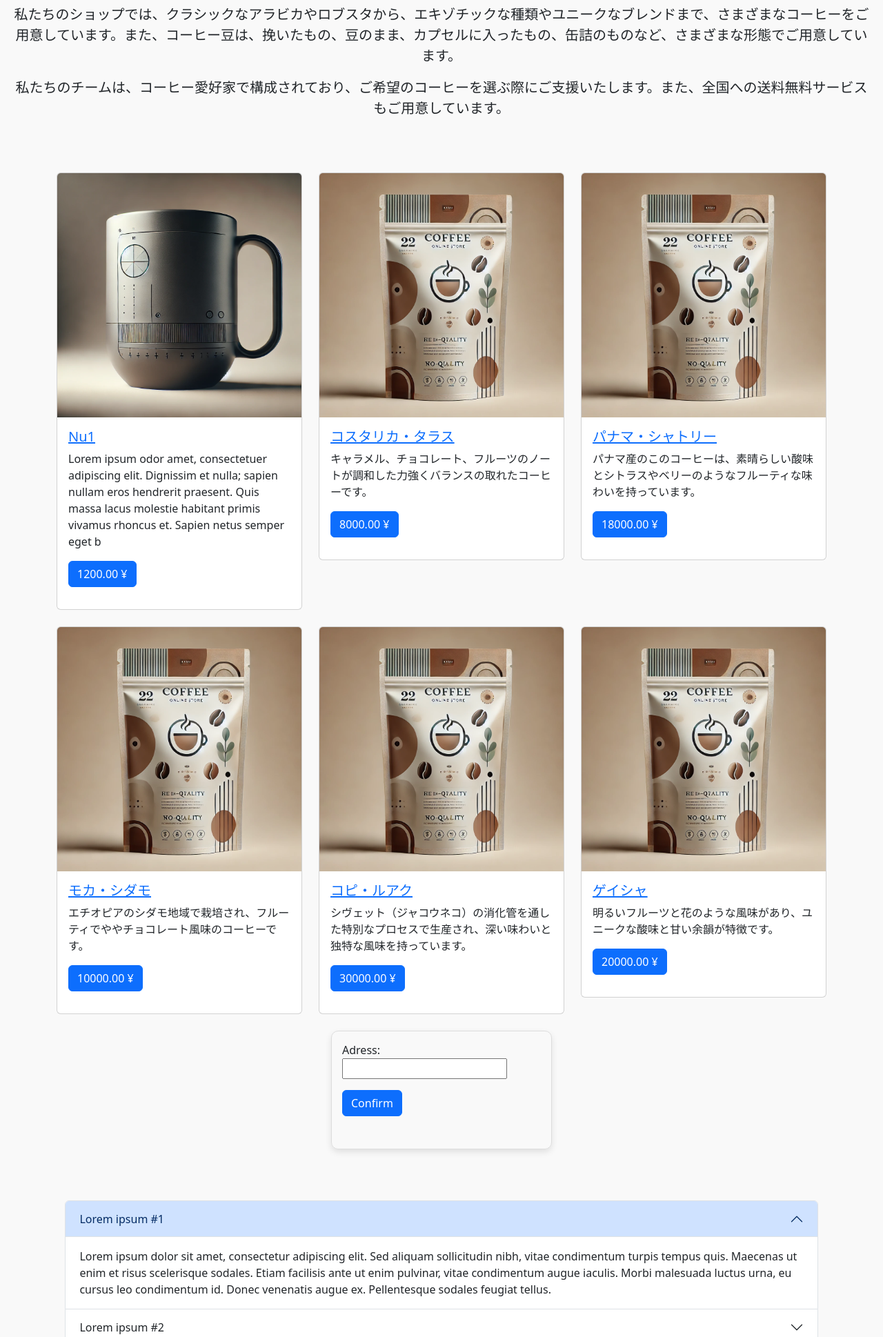
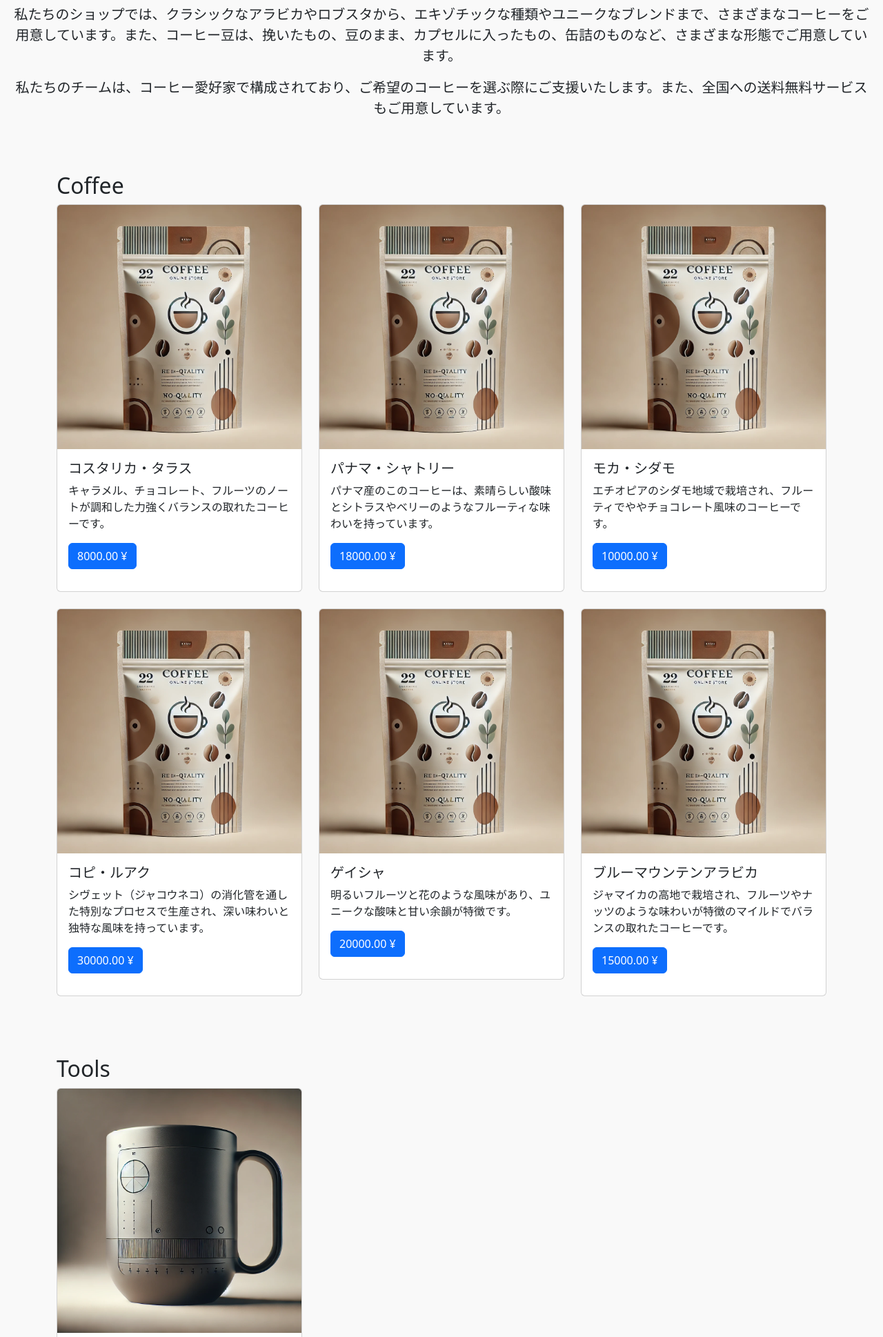
Before and after one commit to MetalGrey/Coffee-shop, a Django app: page /main/ in a window 1280 px wide. Shown: the part 576-2514 px from the top of the page at 69% size. Run offline with Django 5.2, Linux system fonts and the light colour scheme; data comes from the database, SQL or seed files in the repository; both versions use the stored data as it was after the commit.

Commit message:
finished project

```diff
--- a/cafe/settings.py
+++ b/cafe/settings.py
@@ -23,7 +23,7 @@ BASE_DIR = Path(__file__).resolve().parent.parent
 SECRET_KEY = 'django-insecure-l%&i_)x!w(55r_xes(@*(+ym%0**=ig)#g_+l8ljn5l+d@53=l'
 
 # SECURITY WARNING: don't run with debug turned on in production!
-DEBUG = False
+DEBUG = True
 
 ALLOWED_HOSTS = ['127.0.0.1', 'localhost']
 
--- a/polls/models.py
+++ b/polls/models.py
@@ -1,7 +1,18 @@
 from django.db import models
 
 class Assortment(models.Model):
+
+    COFFEE = 'COFFEE'
+    TOOLS = 'TOOLS'
+    OTHER = 'OTHER'
+    PRODUCT_CHOICES = [
+        (COFFEE, 'Coffee'),
+        (TOOLS, 'Tools'),
+        (OTHER, 'Other'),
+    ]
+
     assortment_name = models.CharField(max_length=100)
+    type = models.CharField(max_length=20, choices=PRODUCT_CHOICES, default=COFFEE)
     assortment_description = models.CharField(max_length=200)
     pub_date = models.DateTimeField('date published')
     image = models.ImageField(upload_to='products_images/', blank=True, null=True)
--- a/polls/templates/index.html
+++ b/polls/templates/index.html
@@ -1,4 +1,5 @@
-<html data-bs-theme="light">
+<!DOCTYPE html>
+<html lang="ja" data-bs-theme="light">
 <head>
     <style>
         body {
@@ -245,15 +246,16 @@
 {% if latest_assortment_list %}
     <div class="container">
         <div class="row">
+            <h2>Coffee</h2>
             {% for assortment in latest_assortment_list %}
                 <div class="col-md-4 mb-4">
                     <div class="card" style="width: 100%;">
                         <img src="{{ assortment.image.url }}" class="card-img-top" alt="{{ assortment.assortment_name }}">
                         <div class="card-body">
                             <h5 class="card-title">
-                                <a href="{% url 'detail' assortment.id %}">
+                               <!--  <a href="{% url 'detail' assortment.id %}"> -->
                                     {{ assortment.assortment_name }}
-                                </a>
+                               <!--   </a> -->
                             </h5>
                             <p class="card-text">{{ assortment.assortment_description }}</p>
                             <p class="btn btn-primary add-to-cart" data-id="{{ assortment.id }}" data-name="{{ assortment.assortment_name}}" data-price="{{assortment.price}}">{{ assortment.price }} ¥</p>
@@ -267,6 +269,36 @@
     <p>Error loading data</p>
 {% endif %}
 </div>
+
+
+
+<div class="assortment-content">
+    {% if latest_assortment_tools_list %}
+        <div class="container">
+            <div class="row">
+                <h2>Tools</h2>
+                {% for assortment_tools in latest_assortment_tools_list %}
+                    <div class="col-md-4 mb-4">
+                        <div class="card" style="width: 100%;">
+                            <img src="{{ assortment_tools.image.url }}" class="card-img-top" alt="{{ assortment_tools.assortment_name }}">
+                            <div class="card-body">
+                                <h5 class="card-title">
+                                    <!--<a href="{% url 'detail' assortment_tools.id %}">-->
+                                        {{ assortment_tools.assortment_name }}
+                                   <!-- </a>  -->
+                                </h5>
+                                <p class="card-text">{{ assortment_tools.assortment_description }}</p>
+                                <p class="btn btn-primary add-to-cart" data-id="{{ assortment_tools.id }}" data-name="{{ assortment_tools.assortment_name}}" data-price="{{assortment_tools.price}}">{{ assortment_tools.price }} ¥</p>
+                            </div>
+                        </div>
+                    </div>
+                {% endfor %}
+            </div>
+        </div>
+    {% else %}
+        <p>Error loading data</p>
+    {% endif %}
+    </div>
 
 
 <script>
--- a/polls/views.py
+++ b/polls/views.py
@@ -40,7 +40,9 @@ def index(request):
         pass
 
 
-    latest_assortment_list = Assortment.objects.order_by("-pub_date")[:6]
+    latest_assortment_list = Assortment.objects.filter(type=Assortment.COFFEE).order_by("-pub_date")[:6]
+    latest_assortment_tools_list = Assortment.objects.filter(type=Assortment.TOOLS).order_by("-pub_date")[:6]
+
 
     alert_message = None
     form = EmailForm(request.POST) if request.method == 'POST' else EmailForm()
@@ -76,6 +78,7 @@ def index(request):
     logger.debug("Cart items: %s", cart_items)
     logger.debug("Total price: %s", total_price)
     context = {"latest_assortment_list": latest_assortment_list,
+               "latest_assortment_tools_list": latest_assortment_tools_list,
                "form": form,
                "form_order": form_order,
                "alert_message": alert_message,
```
Also changed, not shown: other parts of polls/templates/index.html (+17 -17 lines), db.sqlite3, media/products_images/78658a15-cd29-4cbe-83cf-b644ac423a6e.webp (added), media/products_images/ad3d0416-b88a-423a-9d65-d73b11fadb58_nmqtYn6.webp (added), polls/migrations/0009_assortment_type.py (added).
